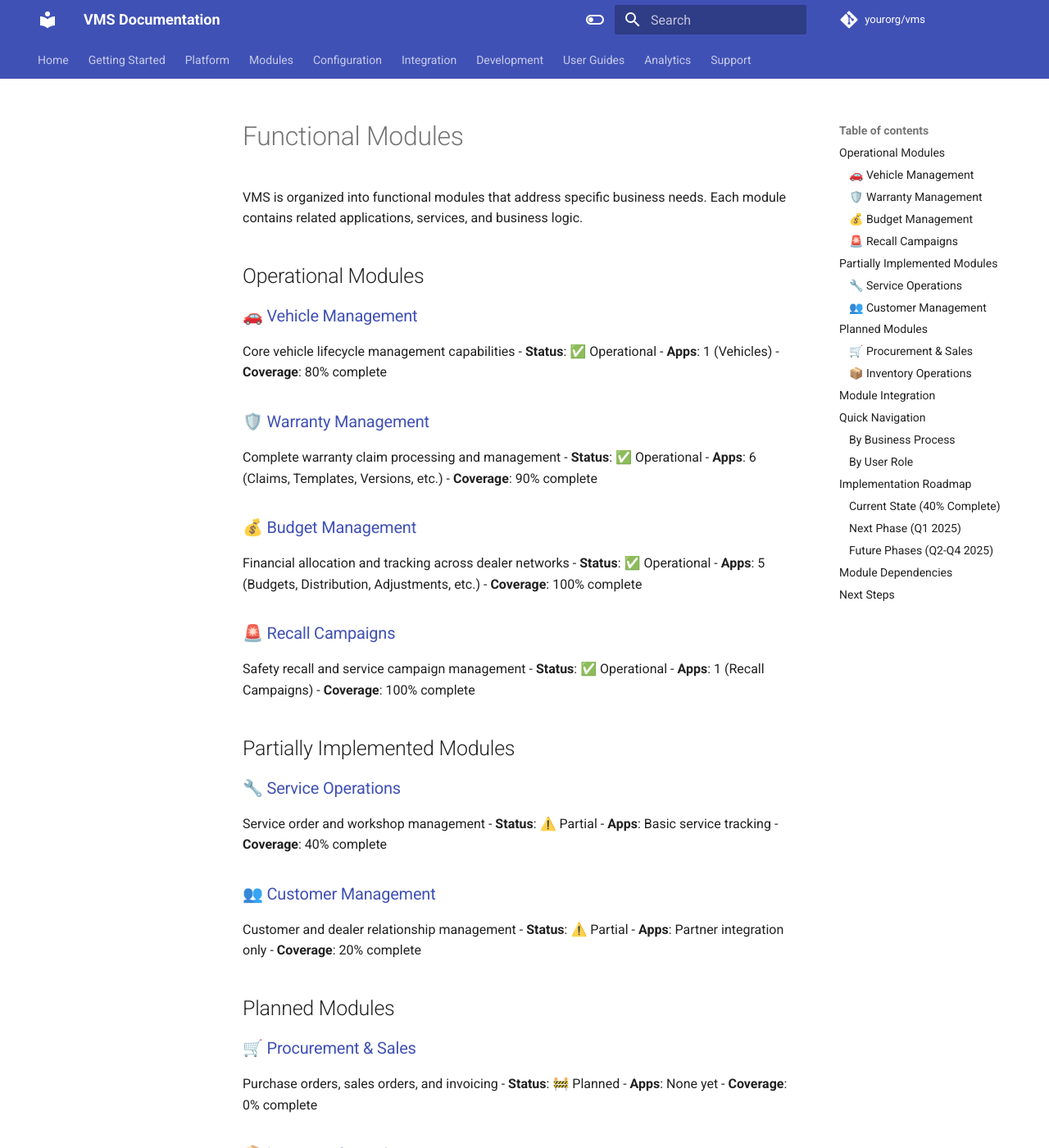
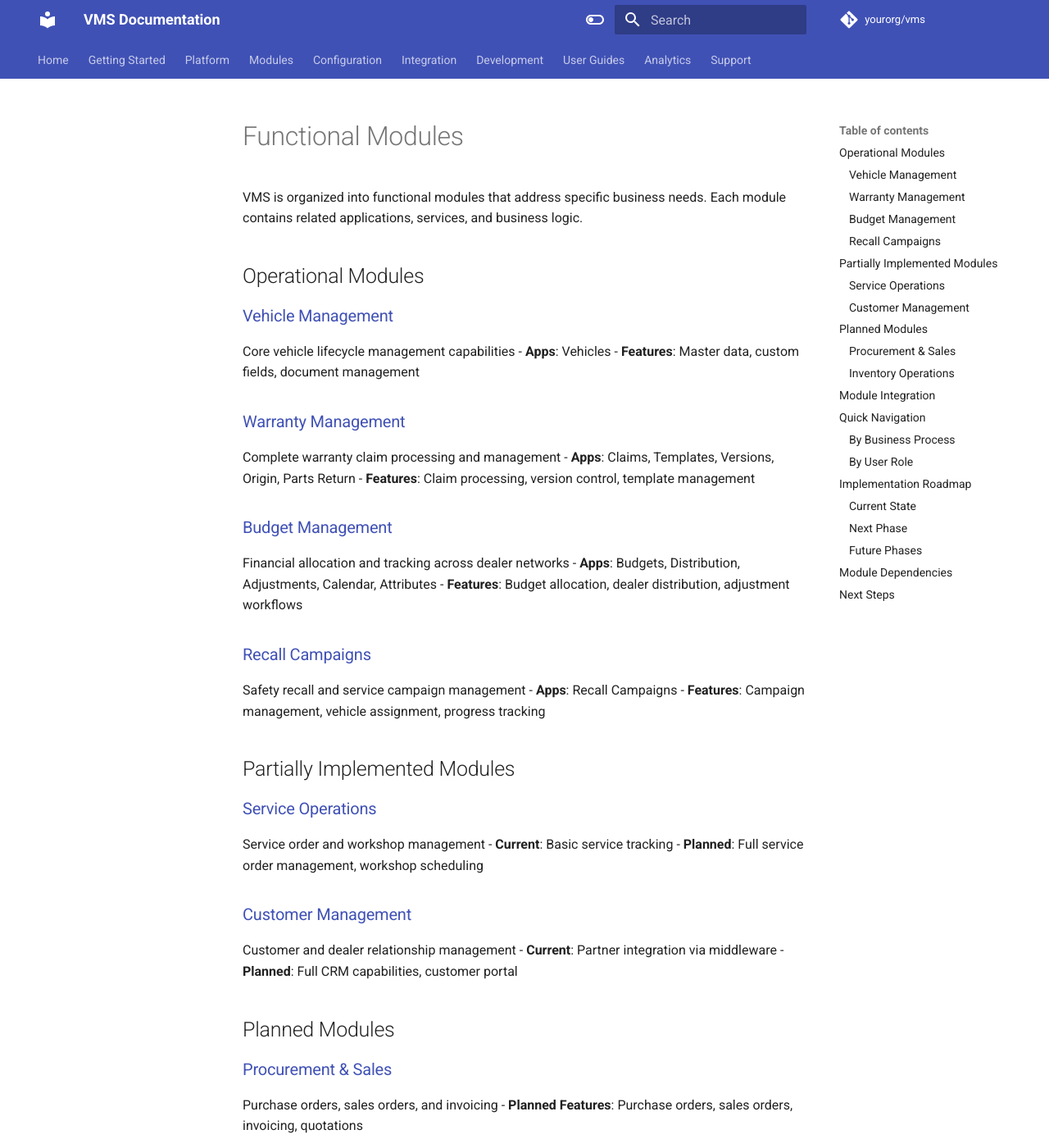
Before and after one commit to Encollab/vmsdocs, an MkDocs documentation site: the page built from docs/modules/index.md, in a window 1280 px wide and 1400 px high. Shown: the whole window at 82% size. Built offline with MkDocs 1.6.1 and Material for MkDocs 9.7.7, drawn with Linux system fonts in a browser that asks for light colours; comment, search, counter and statistics services are not loaded; the version menu is left out; some of the changed text lies outside the part shown.

Commit message:
updated docs

```diff
--- a/docs/modules/index.md
+++ b/docs/modules/index.md
@@ -4,57 +4,47 @@ VMS is organized into functional modules that address specific business needs. E
 
 ## Operational Modules
 
-### 🚗 [Vehicle Management](vehicle-management/index.md)
+### [Vehicle Management](vehicle-management/index.md)
 Core vehicle lifecycle management capabilities
-- **Status**: ✅ Operational
-- **Apps**: 1 (Vehicles)
-- **Coverage**: 80% complete
+- **Apps**: Vehicles
+- **Features**: Master data, custom fields, document management
 
-### 🛡️ [Warranty Management](warranty-management/index.md)
+### [Warranty Management](warranty-management/index.md)
 Complete warranty claim processing and management
-- **Status**: ✅ Operational
-- **Apps**: 6 (Claims, Templates, Versions, etc.)
-- **Coverage**: 90% complete
+- **Apps**: Claims, Templates, Versions, Origin, Parts Return
+- **Features**: Claim processing, version control, template management
 
-### 💰 [Budget Management](budget-management/index.md)
+### [Budget Management](budget-management/index.md)
 Financial allocation and tracking across dealer networks
-- **Status**: ✅ Operational
-- **Apps**: 5 (Budgets, Distribution, Adjustments, etc.)
-- **Coverage**: 100% complete
+- **Apps**: Budgets, Distribution, Adjustments, Calendar, Attributes
+- **Features**: Budget allocation, dealer distribution, adjustment workflows
 
-### 🚨 [Recall Campaigns](recall-campaigns/index.md)
+### [Recall Campaigns](recall-campaigns/index.md)
 Safety recall and service campaign management
-- **Status**: ✅ Operational
-- **Apps**: 1 (Recall Campaigns)
-- **Coverage**: 100% complete
+- **Apps**: Recall Campaigns
+- **Features**: Campaign management, vehicle assignment, progress tracking
 
 ## Partially Implemented Modules
 
-### 🔧 [Service Operations](service-operations/index.md)
+### [Service Operations](service-operations/index.md)
 Service order and workshop management
-- **Status**: ⚠️ Partial
-- **Apps**: Basic service tracking
-- **Coverage**: 40% complete
+- **Current**: Basic service tracking
+- **Planned**: Full service order management, workshop scheduling
 
-### 👥 [Customer Management](customer-management/index.md)
+### [Customer Management](customer-management/index.md)
 Customer and dealer relationship management
-- **Status**: ⚠️ Partial
-- **Apps**: Partner integration only
-- **Coverage**: 20% complete
+- **Current**: Partner integration via middleware
+- **Planned**: Full CRM capabilities, customer portal
 
 ## Planned Modules
 
-### 🛒 [Procurement & Sales](procurement-sales/index.md)
+### [Procurement & Sales](procurement-sales/index.md)
 Purchase orders, sales orders, and invoicing
-- **Status**: 🚧 Planned
-- **Apps**: None yet
-- **Coverage**: 0% complete
+- **Planned Features**: Purchase orders, sales orders, invoicing, quotations
 
-### 📦 [Inventory Operations](inventory-operations/index.md)
+### [Inventory Operations](inventory-operations/index.md)
 Goods movements, stock management, and logistics
-- **Status**: 🚧 Planned
-- **Apps**: None yet
-- **Coverage**: 0% complete
+- **Planned Features**: Goods movements, stock tracking, shipping, delivery
 
 ## Module Integration
 
@@ -106,23 +96,23 @@ graph TB
 
 ## Implementation Roadmap
 
-### Current State (40% Complete)
-- ✅ Core vehicle tracking
-- ✅ Warranty claim processing
-- ✅ Budget allocation
-- ✅ Recall management
+### Current State
+- Core vehicle tracking
+- Warranty claim processing
+- Budget allocation
+- Recall management
 
-### Next Phase (Q1 2025)
-- 🚧 Purchase order management
-- 🚧 Sales order processing
-- 🚧 Basic inventory tracking
-- 🚧 Enhanced customer management
+### Next Phase
+- Purchase order management
+- Sales order processing
+- Basic inventory tracking
+- Enhanced customer management
 
-### Future Phases (Q2-Q4 2025)
-- 📋 Full inventory operations
-- 📋 Advanced service management
-- 📋 Complete procurement cycle
-- 📋 Analytics and reporting
+### Future Phases
+- Full inventory operations
+- Advanced service management
+- Complete procurement cycle
+- Analytics and reporting
 
 ## Module Dependencies
 
```
Also changed, not shown: other parts of docs/modules/index.md (+8 -8 lines), docs/development/feature-backlog.md (+15 -15 lines), docs/development/index.md (+9 -9 lines), docs/index.md (+8 -19 lines), docs/modules/vehicle-management/index.md (+4 -4 lines), docs/platform/features.md (+20 -20 lines).
